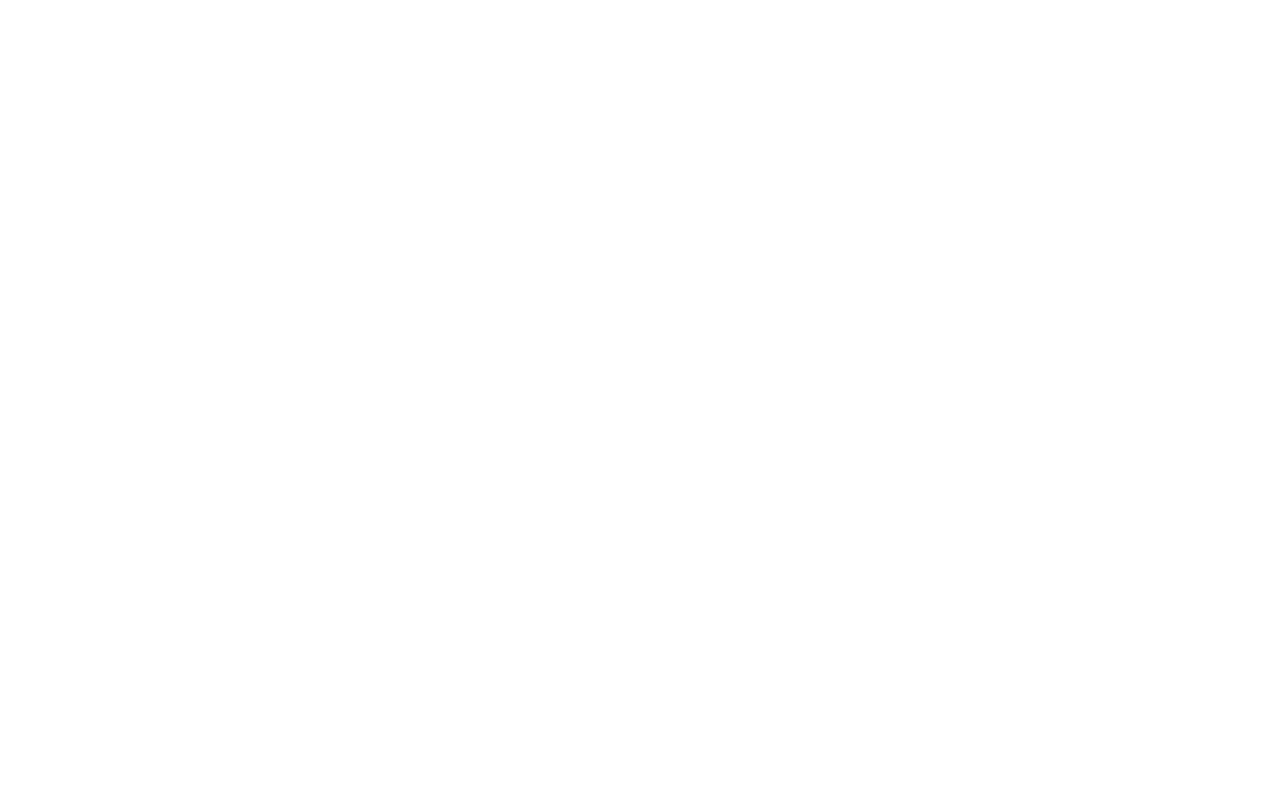
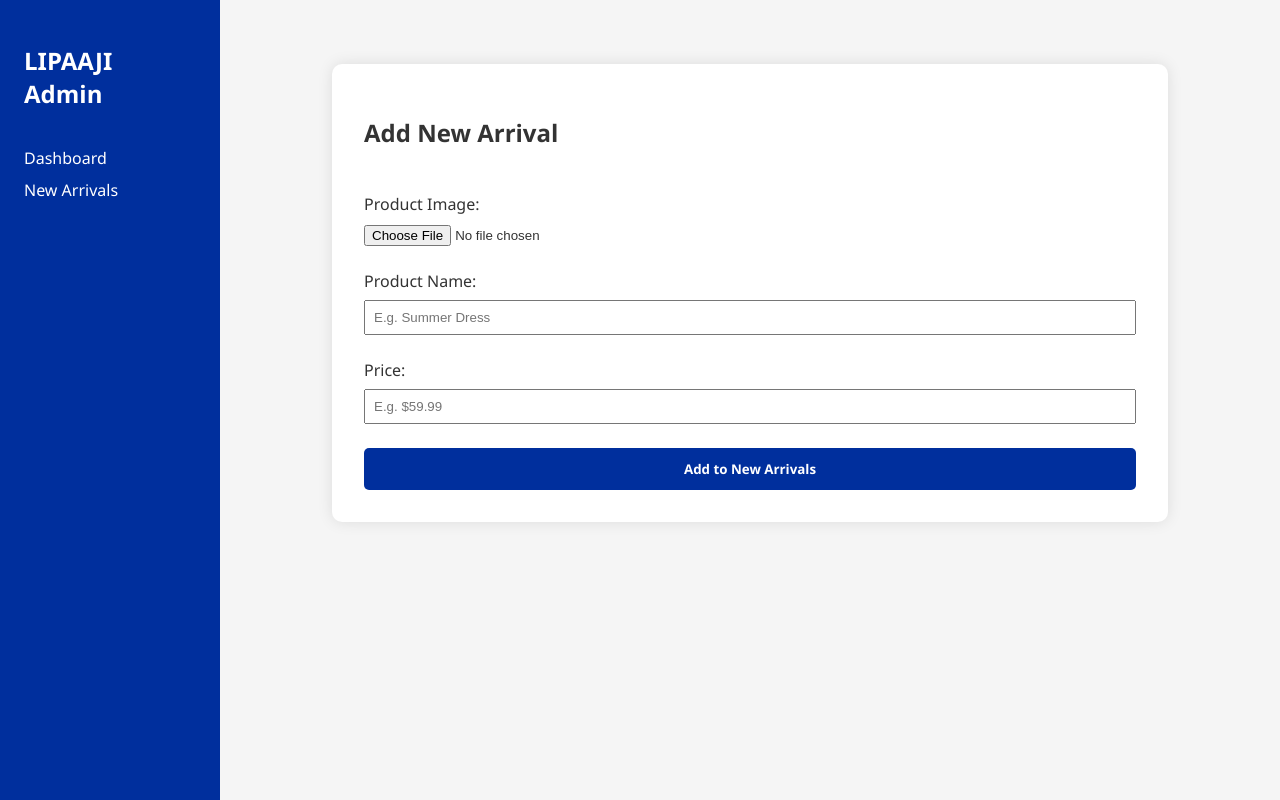
Before and after one commit to sumalka/lipaaji, a React (Create React App) app: page /admin/new-arrivals in a window 1280 px wide. Before the commit this address had no page. Built offline with nearby package versions, Linux system fonts and the light colour scheme.

Commit message:
✨ Add Cloudinary support for New Arrivals

```diff
--- a/src/App.tsx
+++ b/src/App.tsx
@@ -1,10 +1,15 @@
+import React from 'react';
 import { BrowserRouter as Router, Routes, Route } from 'react-router-dom';
-import AdminLogin from './admin/AdminLogin';
-import Dashboard from './admin/Dashboard';
+import './App.css';
+
 import Navbar from './components/Navbar';
 import Hero from './components/Hero';
 import Banner from './components/Banner';
 import NewArrivals from './components/NewArrivals';
+
+import AdminLogin from './admin/AdminLogin';
+import Dashboard from './admin/Dashboard';
+import NewArrivalPage from './admin/NewArrivalPage';
 
 function UserWebsite() {
   return (
@@ -24,6 +29,7 @@ function App() {
         <Route path="/" element={<UserWebsite />} />
         <Route path="/admin-login" element={<AdminLogin />} />
         <Route path="/admin" element={<Dashboard />} />
+        <Route path="/admin/new-arrivals" element={<NewArrivalPage />} />
       </Routes>
     </Router>
   );
--- a/src/admin/AdminLayout.tsx
+++ b/src/admin/AdminLayout.tsx
@@ -1,4 +1,5 @@
 import React from 'react';
+import { Link } from 'react-router-dom';
 
 const AdminLayout = ({ children }: { children: React.ReactNode }) => {
   return (
@@ -7,18 +8,16 @@ const AdminLayout = ({ children }: { children: React.ReactNode }) => {
         width: '220px',
         backgroundColor: '#002f9d',
         color: 'white',
-        padding: '1.5rem',
+        padding: '1.5rem'
       }}>
         <h2 style={{ marginBottom: '2rem' }}>LIPAAJI Admin</h2>
         <nav>
           <ul style={{ listStyle: 'none', padding: 0, lineHeight: '2rem' }}>
-            <li>Dashboard</li>
-            <li>Banners</li>
-            <li>Products</li>
+            <li><Link to="/admin" style={{ color: 'white', textDecoration: 'none' }}>Dashboard</Link></li>
+            <li><Link to="/admin/new-arrivals" style={{ color: 'white', textDecoration: 'none' }}>New Arrivals</Link></li>
           </ul>
         </nav>
       </aside>
-
       <main style={{ flex: 1, padding: '2rem', backgroundColor: '#f5f5f5' }}>
         {children}
       </main>
--- a/src/admin/Dashboard.tsx
+++ b/src/admin/Dashboard.tsx
@@ -1,10 +1,11 @@
+import React from 'react';
 import AdminLayout from './AdminLayout';
-import NewArrivalUploader from './NewArrivalUploader';
 
 const Dashboard = () => {
   return (
     <AdminLayout>
-      <NewArrivalUploader />
+      <h1>Welcome Admin</h1>
+      <p>Select a menu item from the left to manage the site.</p>
     </AdminLayout>
   );
 };
--- /dev/null
+++ b/src/admin/NewArrivalPage.tsx
@@ -0,0 +1,13 @@
+import React from 'react';
+import AdminLayout from './AdminLayout';
+import NewArrivalUploader from './NewArrivalUploader';
+
+const NewArrivalPage = () => {
+  return (
+    <AdminLayout>
+      <NewArrivalUploader />
+    </AdminLayout>
+  );
+};
+
+export default NewArrivalPage;
--- a/src/admin/NewArrivalUploader.tsx
+++ b/src/admin/NewArrivalUploader.tsx
@@ -1,10 +1,37 @@
-import React, { useState } from 'react';
+import React, { useState, useEffect } from 'react';
+
+const uploadToCloudinary = async (file: File): Promise<string | null> => {
+  const data = new FormData();
+  data.append("file", file);
+  data.append("upload_preset", "new_arrivals");
+
+  try {
+    const res = await fetch("https://api.cloudinary.com/v1_1/dk1thw6tq/image/upload", {
+      method: "POST",
+      body: data,
+    });
+    if (!res.ok) throw new Error("Upload failed");
+    const json = await res.json();
+    return json.secure_url;
+  } catch (err) {
+    console.error("Cloudinary Upload Failed", err);
+    return null;
+  }
+};
 
 const NewArrivalUploader = () => {
   const [image, setImage] = useState<File | null>(null);
   const [preview, setPreview] = useState<string | null>(null);
   const [name, setName] = useState('');
   const [price, setPrice] = useState('');
+  const [items, setItems] = useState<any[]>([]);
+  const [editingId, setEditingId] = useState<number | null>(null);
+  const [error, setError] = useState<string>('');
+
+  useEffect(() => {
+    const stored = localStorage.getItem('new-arrivals');
+    if (stored) setItems(JSON.parse(stored));
+  }, []);
 
   const handleImageChange = (e: React.ChangeEvent<HTMLInputElement>) => {
     const file = e.target.files?.[0];
@@ -14,63 +41,120 @@ const NewArrivalUploader = () => {
     }
   };
 
-  const handleSubmit = (e: React.FormEvent) => {
+  const handleSubmit = async (e: React.FormEvent) => {
     e.preventDefault();
-    if (!image || !name || !price) return alert('Please fill all fields');
+    setError('');
 
-    const reader = new FileReader();
-    reader.onload = () => {
-      const existing = JSON.parse(localStorage.getItem('new-arrivals') || '[]');
+    if (!name || !price || (!image && editingId === null)) {
+      setError('Please fill all fields and upload an image.');
+      return;
+    }
+
+    const updateItems = (imgUrl?: string) => {
+      const updatedItems = items.map(item =>
+        item.id === editingId
+          ? { ...item, name, price, imageUrl: imgUrl || item.imageUrl }
+          : item
+      );
+      setItems(updatedItems);
+      localStorage.setItem('new-arrivals', JSON.stringify(updatedItems));
+      resetForm();
+    };
+
+    if (editingId !== null) {
+      if (image) {
+        const uploadedUrl = await uploadToCloudinary(image);
+        if (!uploadedUrl) {
+          setError('Image upload failed. Please try again.');
+          return;
+        }
+        updateItems(uploadedUrl);
+      } else {
+        updateItems();
+      }
+      return;
+    }
+
+    const imageUrl = await uploadToCloudinary(image!);
+    if (!imageUrl) {
+      setError('Image upload failed. Please try again.');
+      return;
+    }
+
     const newItem = {
       id: Date.now(),
       name,
       price,
-        imageUrl: reader.result,
+      imageUrl,
     };
-      localStorage.setItem('new-arrivals', JSON.stringify([...existing, newItem]));
-      alert('New item added to New Arrivals!');
+    const updated = [...items, newItem];
+    localStorage.setItem('new-arrivals', JSON.stringify(updated));
+    setItems(updated);
+    resetForm();
+  };
+
+  const handleEdit = (item: any) => {
+    setEditingId(item.id);
+    setName(item.name);
+    setPrice(item.price);
+    setPreview(item.imageUrl);
+    setImage(null);
+    window.scrollTo(0, 0);
+  };
+
+  const resetForm = () => {
     setImage(null);
     setPreview(null);
     setName('');
     setPrice('');
-    };
-    reader.readAsDataURL(image);
+    setEditingId(null);
+    setError('');
   };
 
   return (
+    <div style={{ maxWidth: 900, margin: '0 auto', padding: '2rem' }}>
       <form onSubmit={handleSubmit} style={{
-      maxWidth: 400,
         padding: '2rem',
         background: '#fff',
         borderRadius: '10px',
-      boxShadow: '0 0 10px rgba(0,0,0,0.1)'
+        boxShadow: '0 0 15px rgba(0,0,0,0.1)',
+        display: 'flex',
+        flexDirection: 'column',
+        gap: '1.5rem'
       }}>
-      <h2 style={{ marginBottom: '1rem' }}>Add New Arrival</h2>
+        <h2>{editingId ? 'Edit Item' : 'Add New Arrival'}</h2>
 
-      <label>Product Image:</label>
+        {error && <div style={{ color: 'red', fontWeight: 'bold' }}>{error}</div>}
+
+        <div>
+          <label style={{ display: 'block', marginBottom: '0.5rem' }}>Product Image:</label>
           <input type="file" accept="image/*" onChange={handleImageChange} />
           {preview && <img src={preview} alt="Preview" style={{ width: '100%', marginTop: '1rem', borderRadius: '8px' }} />}
+        </div>
 
-      <label style={{ marginTop: '1rem' }}>Product Name:</label>
+        <div>
+          <label style={{ display: 'block', marginBottom: '0.5rem' }}>Product Name:</label>
           <input
             type="text"
             value={name}
             placeholder="E.g. Summer Dress"
             onChange={(e) => setName(e.target.value)}
-        style={{ width: '100%', marginBottom: '1rem', padding: '0.5rem' }}
+            style={{ width: '100%', padding: '0.5rem' }}
           />
+        </div>
 
-      <label>Price:</label>
+        <div>
+          <label style={{ display: 'block', marginBottom: '0.5rem' }}>Price:</label>
           <input
             type="text"
             value={price}
             placeholder="E.g. $59.99"
             onChange={(e) => setPrice(e.target.value)}
-        style={{ width: '100%', marginBottom: '1rem', padding: '0.5rem' }}
+            style={{ width: '100%', padding: '0.5rem' }}
           />
+        </div>
 
         <button type="submit" style={{
-        width: '100%',
           padding: '0.75rem',
           backgroundColor: '#002f9d',
           color: 'white',
@@ -79,9 +163,40 @@ const NewArrivalUploader = () => {
           borderRadius: '5px',
           cursor: 'pointer'
         }}>
-        Add to New Arrivals
+          {editingId ? 'Update Item' : 'Add to New Arrivals'}
         </button>
       </form>
+
+      {items.length > 0 && (
+        <div style={{ marginTop: '2rem' }}>
+          <h3>New Arrivals List</h3>
+          <table style={{ width: '100%', borderCollapse: 'collapse', marginTop: '1rem' }}>
+            <thead>
+              <tr style={{ background: '#f0f0f0' }}>
+                <th style={{ padding: '0.75rem', border: '1px solid #ddd' }}>Image</th>
+                <th style={{ padding: '0.75rem', border: '1px solid #ddd' }}>Name</th>
+                <th style={{ padding: '0.75rem', border: '1px solid #ddd' }}>Price</th>
+                <th style={{ padding: '0.75rem', border: '1px solid #ddd' }}>Actions</th>
+              </tr>
+            </thead>
+            <tbody>
+              {items.map((item) => (
+                <tr key={item.id}>
+                  <td style={{ padding: '0.75rem', border: '1px solid #ddd' }}>
+                    <img src={item.imageUrl} alt={item.name} style={{ width: '60px', borderRadius: '5px' }} />
+                  </td>
+                  <td style={{ padding: '0.75rem', border: '1px solid #ddd' }}>{item.name}</td>
+                  <td style={{ padding: '0.75rem', border: '1px solid #ddd' }}>{item.price}</td>
+                  <td style={{ padding: '0.75rem', border: '1px solid #ddd' }}>
+                    <button onClick={() => handleEdit(item)} style={{ padding: '0.4rem 0.7rem', backgroundColor: '#002f9d', color: 'white', border: 'none', borderRadius: '5px', cursor: 'pointer' }}>Edit</button>
+                  </td>
+                </tr>
+              ))}
+            </tbody>
+          </table>
+        </div>
+      )}
+    </div>
   );
 };
 
```
Lines whose indentation alone changed are shown as unchanged.
